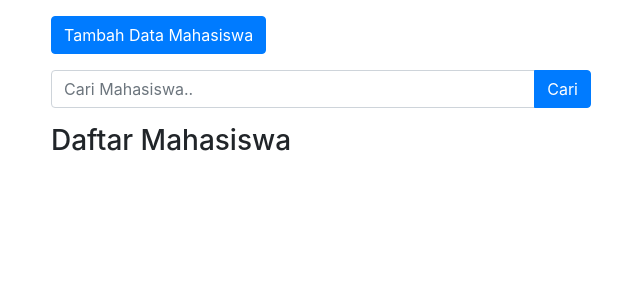
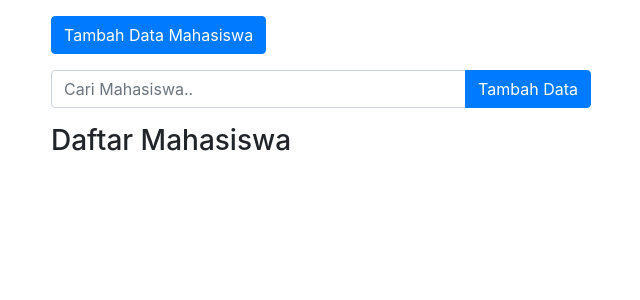
Before and after one commit to hira0021/php-mvc, a PHP site: the page made by app/views/mahasiswa/index.php in a window 1280 px wide. Shown: the part 56-356 px from the top of the page, without its empty margins (34-674 px from the left). Run offline with PHP 8.4, Linux system fonts and the light colour scheme; the template is opened without the code that fills it, so the values that code supplies are empty; some libraries are stand-ins or nearby versions.

Commit message:
formnya ngacoooo tapi kelar gan

```diff
--- a/app/views/mahasiswa/index.php
+++ b/app/views/mahasiswa/index.php
@@ -18,12 +18,20 @@
         <div class="col-lg-6">
             <form action="<?=BASEURL?>/mahasiswa/cari" method="post">
                 <div class="input-group">
-                    <input type="text" class="form-control" placeholder="Cari Mahasiswa.." nama="keyword" id="keyword" autocomplete="off">
+                    <input class="form-control" placeholder="Cari Mahasiswa.." type="text" name="keyword" id="keyword" autocomplete="off">
                     <div class="input-group-append">
-                        <button class="btn btn-primary" type="submit" id="tombolCari">Cari</button>
+                        <button type="submit" class="btn btn-primary" id="tombolCari">Tambah Data</button>
                     </div>
                 </div>
             </form>
+            <!-- <form action="<?=BASEURL?>/mahasiswa/cari" method="post">
+                <div class="input-group">
+                    <input type="text" class="form-control" placeholder="Cari Mahasiswa.." nama="keyword" id="keyword" autocomplete="off">
+                    <div class="input-group-append">
+                        <button type="submit" class="btn btn-primary" id="tombolCari">cari</button>
+                    </div>
+                </div>
+            </form> -->
         </div>
     </div>
 
@@ -38,7 +46,7 @@
                             <a href="" class="badge badge-success float-right ml-1 tampilModalUbah ubahBtn" data-toggle="modal" data-target="#formModal" data-id="<?=$mhs["id"]?>">Ubah</a>
                             <a href="<?=BASEURL?>/mahasiswa/detail/<?=$mhs["id"]?>" class="badge badge-primary float-right ml-1">Detail</a>
                         </li>
-                    <?php endforeach;?>
+                    <?php endforeach?>
                 </ul>
         </div>
     </div>
```
